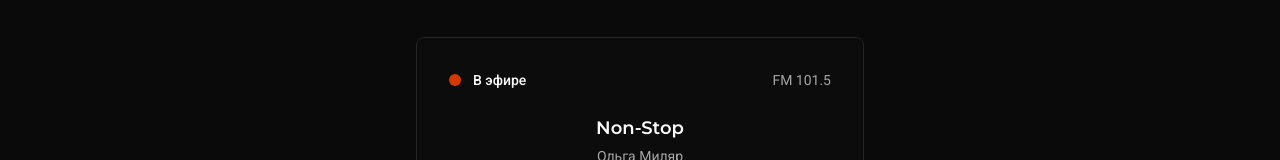
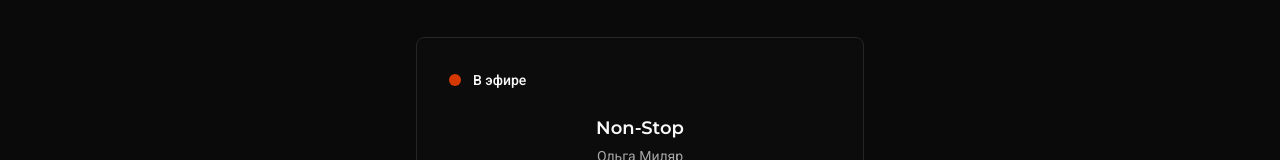
Before and after one commit to pr-poehali-dev/radio-station-content-creation, a React (Vite) app: page / in a window 1280 px wide. Shown: the part 539-699 px from the top of the page. Built offline with nearby package versions, Linux system fonts and the light colour scheme.

Commit message:
Удаление FM 101.5 из списка

```diff
--- a/src/pages/Index.tsx
+++ b/src/pages/Index.tsx
@@ -80,12 +80,9 @@ function Index() {
         </p>
 
         <Card className="bg-card/50 backdrop-blur-sm border-border p-8 max-w-md w-full">
-          <div className="flex items-center justify-between mb-6">
-            <div className="flex items-center gap-3">
-              <div className={`w-3 h-3 rounded-full ${isPlaying ? 'bg-primary animate-pulse' : 'bg-muted'}`} />
-              <span className="text-sm font-medium">{isPlaying ? 'В эфире' : 'Оффлайн'}</span>
-            </div>
-            <span className="text-sm text-muted-foreground">FM 101.5</span>
+          <div className="flex items-center gap-3 mb-6">
+            <div className={`w-3 h-3 rounded-full ${isPlaying ? 'bg-primary animate-pulse' : 'bg-muted'}`} />
+            <span className="text-sm font-medium">{isPlaying ? 'В эфире' : 'Оффлайн'}</span>
           </div>
 
           <div className="mb-6">
```
